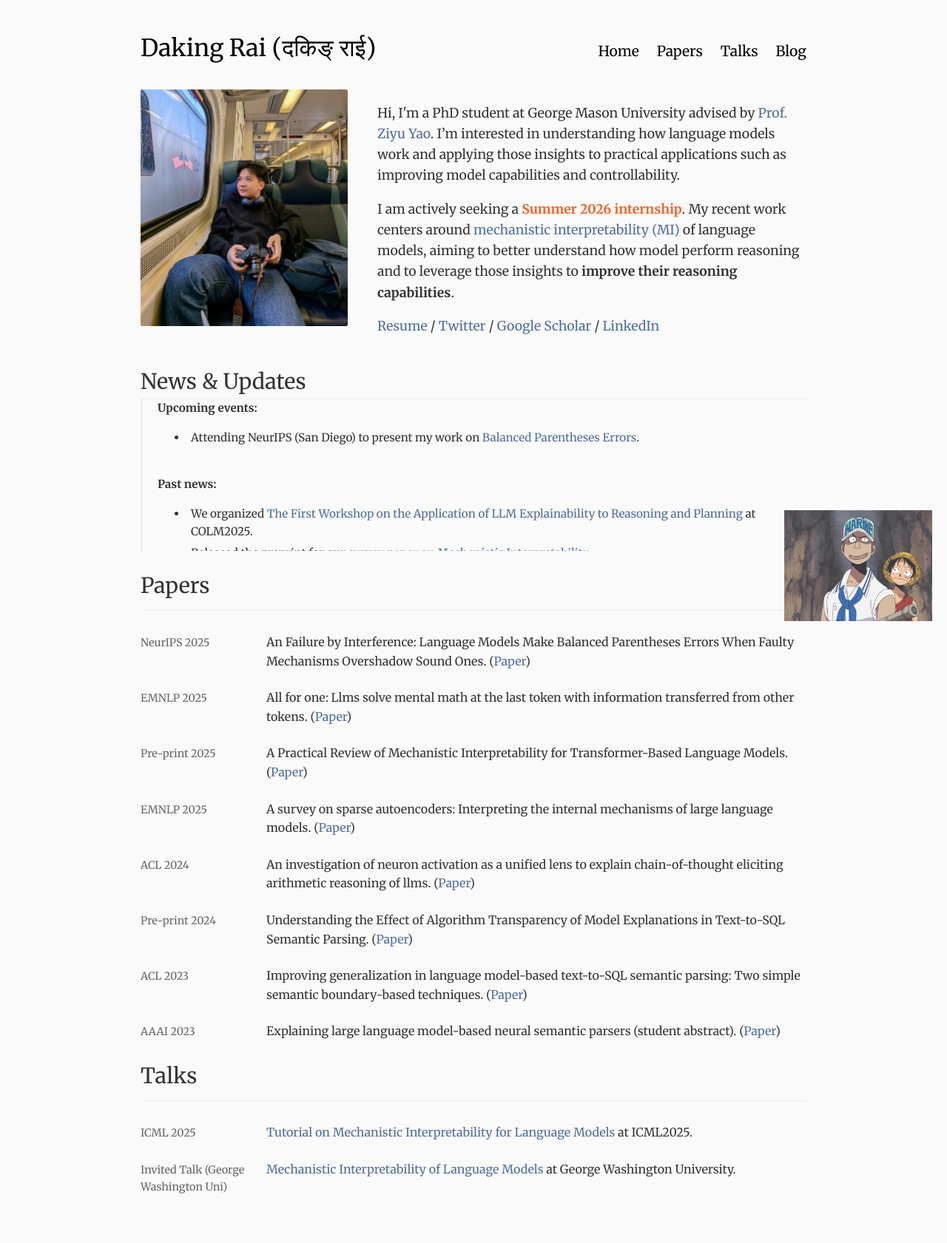
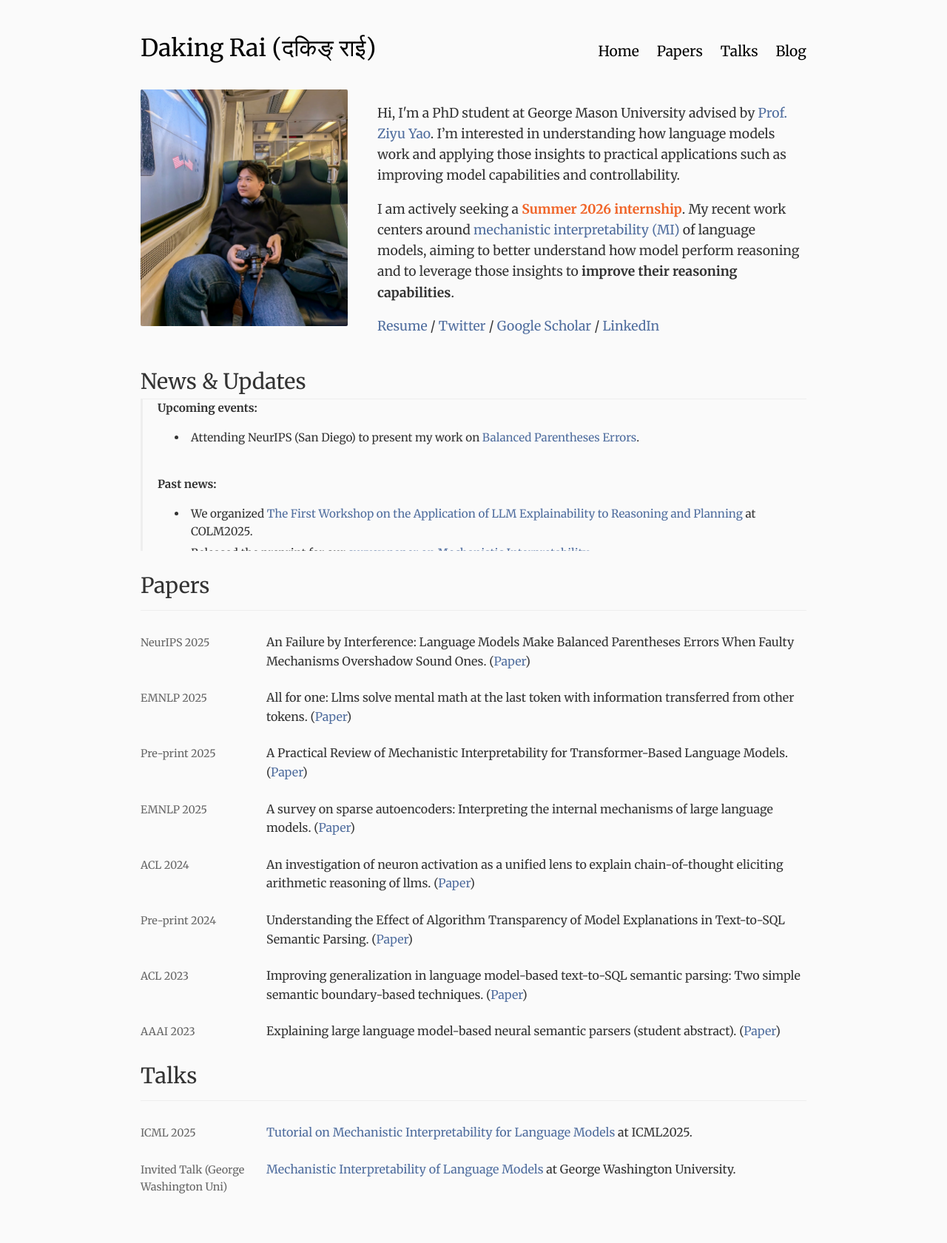
Before and after one commit to Dakingrai/dakingrai.github.io, a Jekyll site: the page built from index.md, in a window 1280 px wide. Shown: the whole page at 74% size. Built offline with Jekyll 4.4.1, drawn with Linux system fonts in a browser that asks for light colours.

Commit message:
hide float

```diff
--- a/index.md
+++ b/index.md
@@ -135,7 +135,7 @@ title: Home
 </div>
 
 
-<img src="assets/images/one.gif" id="music-sticker" onclick="toggleMusic()" alt="Music Player">
+<!-- <img src="assets/images/one.gif" id="music-sticker" onclick="toggleMusic()" alt="Music Player">
 
 <audio id="bg-music" loop>
   <source src="assets/files/music1.mp3" type="audio/mpeg">
@@ -154,4 +154,4 @@ title: Home
       sticker.classList.remove("dancing");
     }
   }
-</script>
+</script> -->
```
